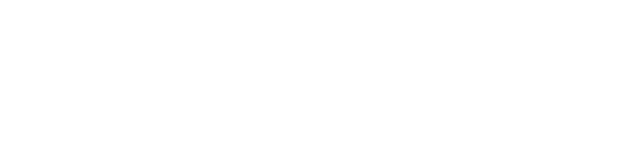
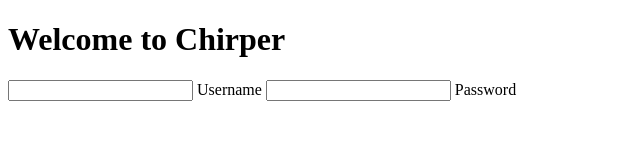
Before and after one commit to zenohevesi/Chirper, a plain HTML site: page src/index.html in a window 1280 px wide. Shown: the whole page, without its empty margins (0-640 px from the left). Drawn offline with Linux system fonts and the light colour scheme.

Commit message:
fifth test

```diff
--- a/src/index.html
+++ b/src/index.html
@@ -1 +1,24 @@
-<html
+<!DOCTYPE html>
+<html>
+
+<head>
+    <meta charset="utf-8">
+    <title>Chirper</title>
+</head>
+
+<body>
+    <header>
+        <h1>Welcome to Chirper</h1>
+    </header>
+    <form class="login-form">
+        <input type "username" id="username">
+        <label for "username">
+                Username
+            </label>
+        <input type "password" id="password">
+        <label for "password"</label> Password
+        </label>
+    </form>
+</body>
+
+</html>
--- a/src/styles.css
+++ b/src/styles.css
@@ -1,18 +1,28 @@
-*{
+* {
     margin: 0;
     padding: 0;
     box-sizing: border-box;
 }
 
-header{
-  background: blue;
+header {
+    background: dodgerblue;
     padding: 15px;
     color: white;
     text-align: center;
     font-family: sans-serif;
 }
 
-header > h2 {
+header>h2 {
     font-size: 16px;
     padding: 10px;
 }
+
+.login-form {
+    font-size: 16px;
+    font-family: sans-serif;
+    align-self: center;
+    background: dodgerblue;
+    margin: 2rem;
+    padding: 2rem;
+    border: whitesmoke 4px solid round;
+}
```
Lines whose indentation alone changed are shown as unchanged.
